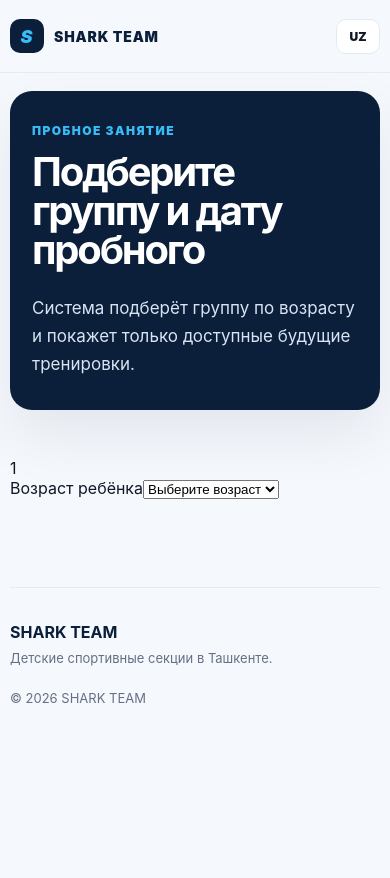
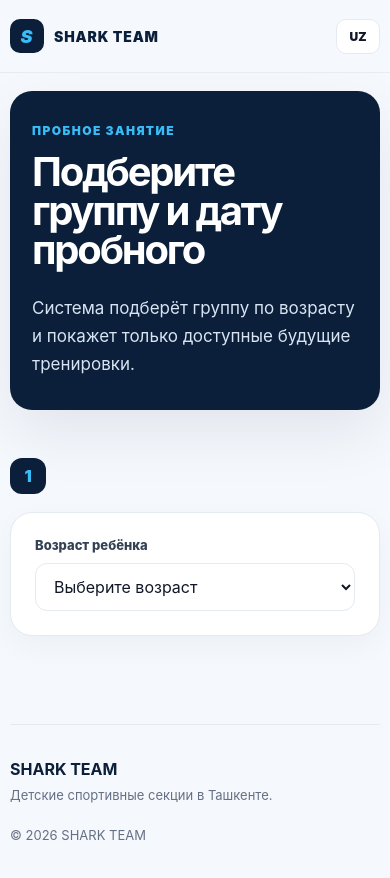
Before and after one commit to omonich-tech/shark-team-website, a Next.js app: page /ru/trial in a window 390 px wide. Shown: the top 878 px of the page. Before the commit the page ends 844 px from the top, so only its background shows below. Built offline with nearby package versions, Linux system fonts and the light colour scheme.

Commit message:
feat: style trial lead flow

```diff
--- a/src/app/globals.css
+++ b/src/app/globals.css
@@ -504,3 +504,222 @@ h3 {
     flex-direction: column;
   }
 }
+
+
+.booking-section {
+  max-width: 900px;
+}
+
+.booking-flow {
+  display: grid;
+  gap: 22px;
+}
+
+.booking-step {
+  display: grid;
+  grid-template-columns: 42px minmax(0, 1fr);
+  gap: 18px;
+  align-items: start;
+}
+
+.step-number {
+  width: 42px;
+  height: 42px;
+  display: grid;
+  place-items: center;
+  border-radius: 12px;
+  background: var(--navy);
+  color: var(--cyan);
+  font-weight: 900;
+}
+
+.booking-field-wrap,
+.booking-form,
+.booking-summary,
+.booking-message,
+.booking-success,
+.booking-error {
+  border: 1px solid var(--border);
+  border-radius: 22px;
+  background: var(--white);
+  box-shadow: 0 10px 30px rgba(11, 31, 58, 0.04);
+}
+
+.booking-field-wrap {
+  padding: 24px;
+}
+
+.booking-field-wrap label,
+.booking-label,
+.booking-fields label > span {
+  display: block;
+  margin-bottom: 10px;
+  color: #344054;
+  font-size: 13px;
+  font-weight: 800;
+}
+
+.booking-field-wrap select,
+.booking-fields input {
+  width: 100%;
+  min-height: 48px;
+  border: 1px solid var(--border);
+  border-radius: 12px;
+  background: var(--white);
+  color: var(--foreground);
+  padding: 0 14px;
+  font: inherit;
+}
+
+.booking-field-wrap select:focus,
+.booking-fields input:focus {
+  outline: 2px solid rgba(20, 121, 243, 0.2);
+  border-color: var(--blue);
+}
+
+.booking-note {
+  margin: 0 0 0 60px;
+  color: var(--muted);
+}
+
+.booking-summary {
+  margin-left: 60px;
+  padding: 22px 24px;
+}
+
+.booking-summary span {
+  display: block;
+  margin-bottom: 6px;
+  color: var(--blue);
+  font-size: 12px;
+  font-weight: 900;
+  letter-spacing: 0.08em;
+  text-transform: uppercase;
+}
+
+.booking-summary strong {
+  display: block;
+  font-size: 24px;
+}
+
+.booking-summary p {
+  margin: 8px 0 0;
+  color: var(--muted);
+}
+
+.booking-message,
+.booking-success,
+.booking-error {
+  margin-left: 60px;
+  padding: 20px 24px;
+  line-height: 1.55;
+}
+
+.booking-message {
+  color: #475467;
+}
+
+.booking-success {
+  border-color: rgba(22, 163, 106, 0.24);
+  background: #f1fbf6;
+}
+
+.booking-success strong {
+  display: block;
+  color: #087443;
+  font-size: 18px;
+}
+
+.booking-success p {
+  margin: 7px 0 0;
+  color: #356b52;
+}
+
+.booking-error {
+  border-color: rgba(217, 45, 32, 0.2);
+  background: #fff4f2;
+  color: #b42318;
+}
+
+.session-grid {
+  display: grid;
+  grid-template-columns: repeat(2, minmax(0, 1fr));
+  gap: 10px;
+}
+
+.session-option {
+  min-height: 52px;
+  padding: 10px 14px;
+  border: 1px solid var(--border);
+  border-radius: 12px;
+  background: var(--white);
+  color: #344054;
+  text-align: left;
+  font: inherit;
+  font-size: 14px;
+  font-weight: 750;
+  cursor: pointer;
+}
+
+.session-option:hover,
+.session-option.selected {
+  border-color: var(--blue);
+  background: #edf5ff;
+  color: #0b67d8;
+}
+
+.booking-form {
+  padding: 24px;
+}
+
+.booking-form .booking-step {
+  grid-template-columns: 42px minmax(0, 1fr);
+}
+
+.booking-fields {
+  display: grid;
+  gap: 16px;
+}
+
+.booking-fields label {
+  display: block;
+}
+
+.form-submit {
+  margin: 22px 0 0 60px;
+  border: 0;
+  cursor: pointer;
+}
+
+.form-submit:disabled {
+  opacity: 0.6;
+  cursor: wait;
+}
+
+@media (max-width: 640px) {
+  .booking-step {
+    grid-template-columns: 1fr;
+  }
+
+  .step-number {
+    width: 36px;
+    height: 36px;
+  }
+
+  .booking-note,
+  .booking-summary,
+  .booking-message,
+  .booking-success,
+  .booking-error,
+  .form-submit {
+    margin-left: 0;
+  }
+
+  .booking-form .booking-step {
+    grid-template-columns: 1fr;
+  }
+
+  .session-grid {
+    grid-template-columns: 1fr;
+  }
+}
```
